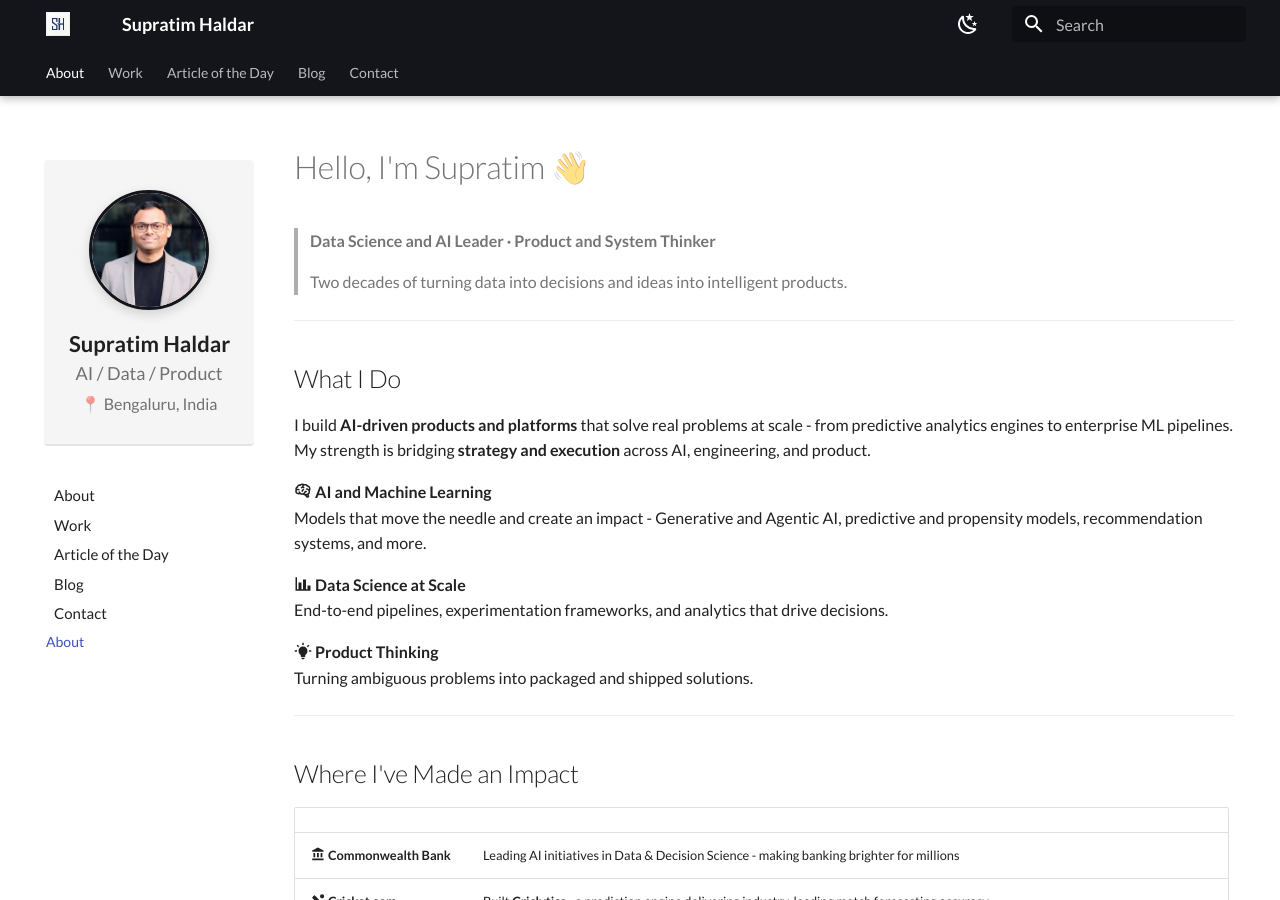
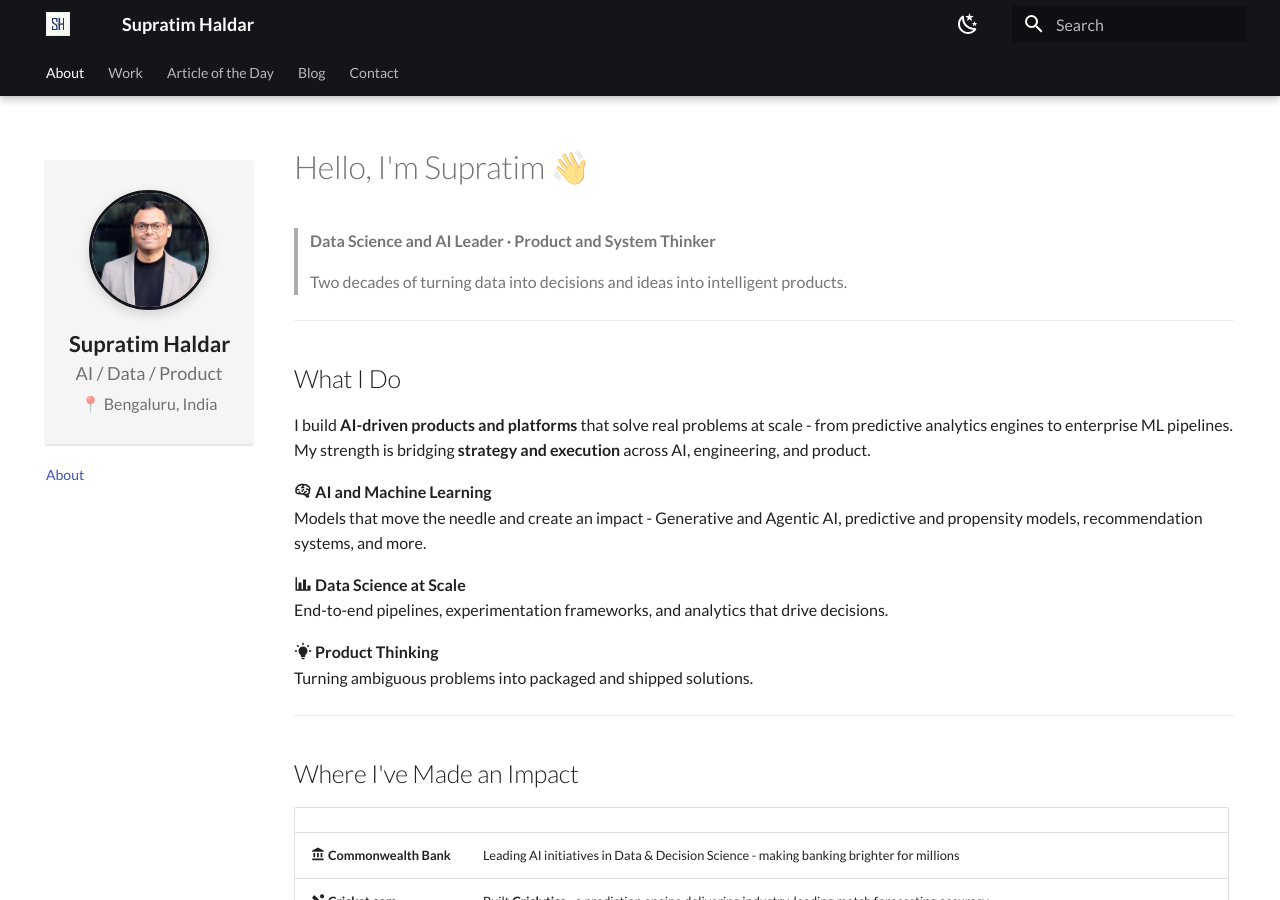
Before and after one commit to SupratimH/supratimh.github.io, an MkDocs documentation site: the page built from docs/index.md, in a window 1280 px wide and 900 px high. Built offline with MkDocs 1.6.1 and Material for MkDocs 9.7.7, drawn with Linux system fonts in a browser that asks for light colours.

Commit message:
Removed left nav

```diff
--- a/overrides/main.html
+++ b/overrides/main.html
@@ -28,7 +28,7 @@ Uses proper sidebar wrapper for correct mobile drawer behavior.
         <div class="profile-subtitle">📍 Bengaluru, India</div>
       </div>
 
-      {# Quick nav links — visible on laptop & tablet, hidden on mobile #}
+      <!-- {# Quick nav links — visible on laptop & tablet, hidden on mobile #}
       <nav class="desktop-nav-links" style="padding: 0.5rem;">
         <ul class="md-nav__list">
           <li class="md-nav__item"><a href="{{ base_url }}/" class="md-nav__link">About</a></li>
@@ -38,7 +38,7 @@ Uses proper sidebar wrapper for correct mobile drawer behavior.
           <li class="md-nav__item"><a href="{{ base_url }}/blog/" class="md-nav__link">Blog</a></li>
           <li class="md-nav__item"><a href="{{ base_url }}/contact/" class="md-nav__link">Contact</a></li>
         </ul>
-      </nav>
+      </nav> -->
 
       <!-- Main Navigation from nav config -->
       {% include "partials/nav.html" %}
```
